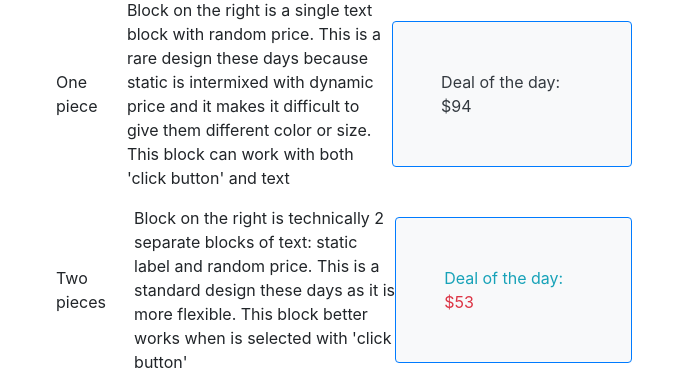
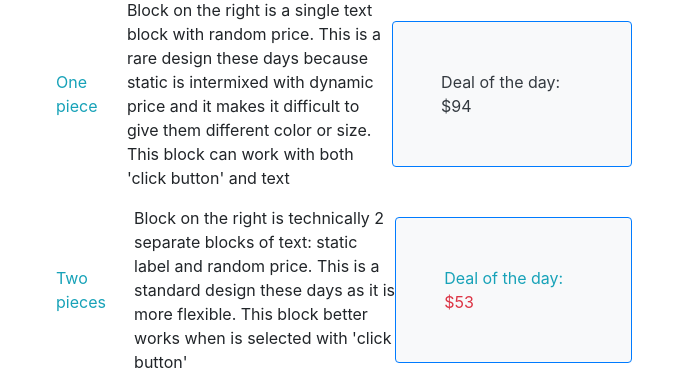
Before and after one commit to stolbivi/stolbivi.github.io, a plain HTML site: page index.html in a window 1280 px wide. Shown: the part 130-500 px from the top of the page, without its empty margins (296-983 px from the left). Drawn offline with nearby package versions, Linux system fonts and the light colour scheme.

Commit message:
Test page

```diff
--- a/index.html
+++ b/index.html
@@ -14,7 +14,7 @@
         <h5 class="text-info">This is a test page for Page Monitor browser extension</h5>
         <p>This page simulates typical design of web sites in order to test application features</p>
         <div class="d-flex w-50 justify-content-between align-items-center p-2">
-            <div>One piece</div>
+            <div class="text-info">One piece</div>
             <div class="w-50">Block on the right is a single text block with random price. This is a rare design these
                 days because static is intermixed with dynamic price and it makes it difficult to give them different
                 color or size. This block can work with both 'click button' and text
@@ -23,7 +23,7 @@
             <script>document.getElementById("single").innerHTML = 'Deal of the day: $' + Math.round(Math.random() * 100, 2)</script>
         </div>
         <div class="d-flex w-50 justify-content-between align-items-center p-2">
-            <div>Two pieces</div>
+            <div class="text-info">Two pieces</div>
             <div class="w-50">Block on the right is technically 2 separate blocks of text: static label and random
                 price. This is a standard design these days as it is more flexible. This block better works when is
                 selected with 'click button'
```
